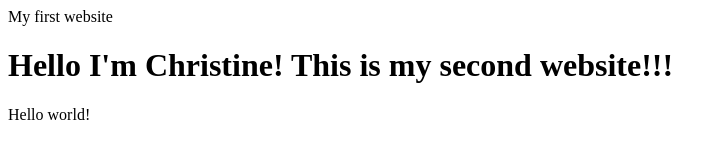
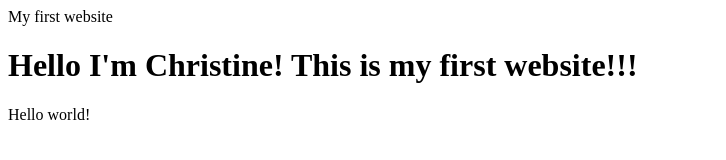
Before and after one commit to mmytn/mmytn-myfirstwebsite, a plain HTML site: page index.html in a window 1280 px wide. Shown: the whole page, without its empty margins (0-726 px from the left). Drawn offline with Linux system fonts and the light colour scheme.

Commit message:
Update index.html

```diff
--- a/index.html
+++ b/index.html
@@ -1,7 +1,7 @@
 <html>
   <head>My first website</head>
   <body>
-    <h1>Hello I'm Christine! This is my second website!!!</h1>
+    <h1>Hello I'm Christine! This is my first website!!!</h1>
     <p>Hello world!</p>
   </body>
 </html>
```
